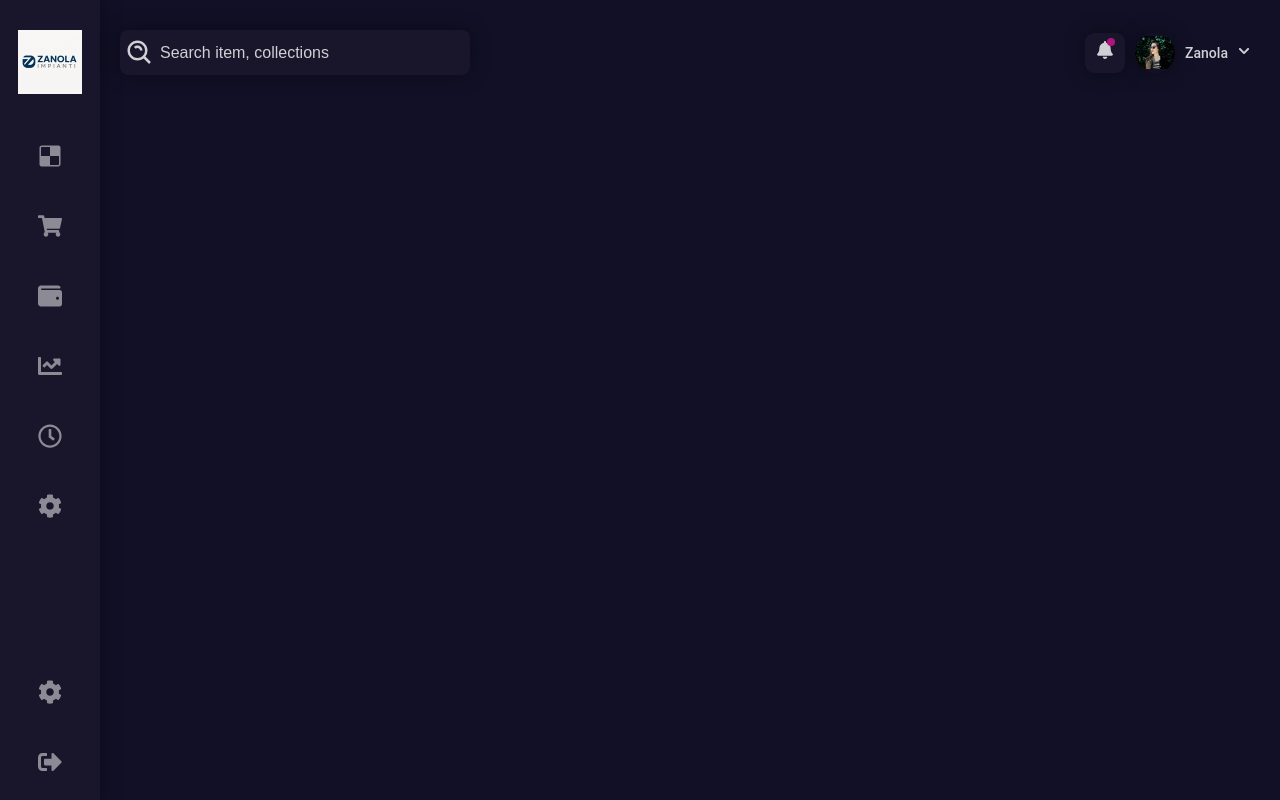
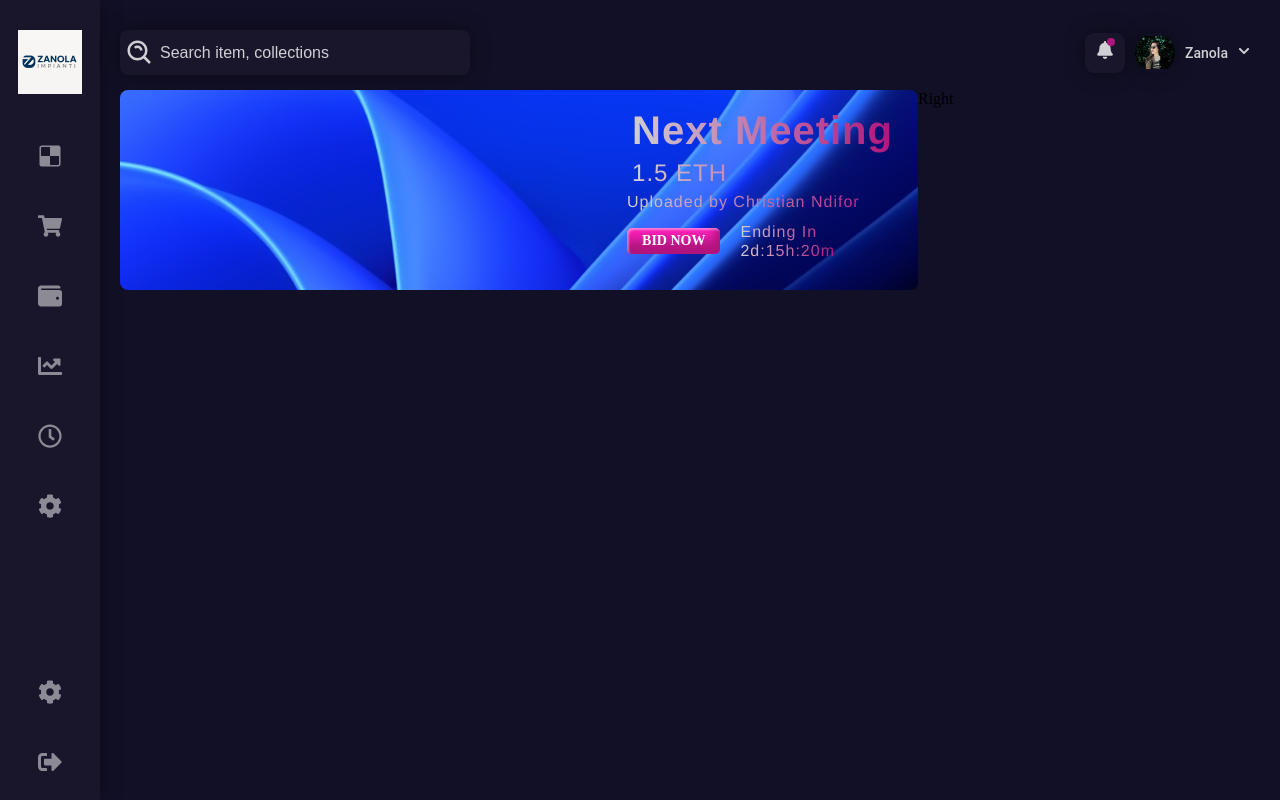
Before and after one commit to Tochiskool/zanola-impianti-dashboard, a React (Vite) app: page / in a window 1280 px wide. Built offline with nearby package versions, Linux system fonts and the light colour scheme.

Commit message:
Worning on the left side of the main container completed

```diff
--- a/src/components/Container/Container.jsx
+++ b/src/components/Container/Container.jsx
@@ -1,11 +1,13 @@
 import React from "react";
 import "./container.css";
 import TopContainer from "../TopContainer/TopContainer";
+import MainContainer from "../MainContainer/MainContainer";
 
 const Container = () => {
   return (
     <div className='container'>
       <TopContainer />
+      <MainContainer />
     </div>
   );
 };
--- /dev/null
+++ b/src/components/MainContainer/MainContainer.jsx
@@ -0,0 +1,28 @@
+import React from "react";
+import "./mainContainer.css";
+const MainContainer = () => {
+  return (
+    <div className='mainContainer'>
+      <div className='left'>
+        <div className='banner'>
+          <div className='textContainer'>
+            <h1>Next Meeting</h1>
+            <h2>1.5 ETH</h2>
+            <p>Uploaded by Christian Ndifor</p>
+            <div className='bid'>
+              <a href='#' className='button1'>
+                Bid Now
+              </a>
+              <p>
+                Ending In <span>2d:15h:20m</span>
+              </p>
+            </div>
+          </div>
+        </div>
+      </div>
+      <div className='right'>Right</div>
+    </div>
+  );
+};
+
+export default MainContainer;
--- /dev/null
+++ b/src/components/MainContainer/mainContainer.css
@@ -0,0 +1,81 @@
+.mainContainer {
+  width: 100%;
+  height: calc(100%-45px);
+  display: flex;
+  padding-top: 15px;
+}
+.mainContainer .left {
+  width: calc(100% - 30%);
+  overflow-y: scroll;
+  transition: all 0.3s cubic-bezier(0.17, 0.81, 0.38, 1.39);
+}
+.mainContainer .left::-webkit-scrollbar {
+  display: none;
+}
+.mainContainer .left .banner {
+  height: 260px;
+}
+.mainContainer .left .banner {
+  background-image: url("/images/1.jpg");
+  background-size: cover;
+  background-position: center;
+  background-repeat: no-repeat;
+  width: 100%;
+  height: 200px;
+  border-radius: 0.5rem;
+  box-shadow: 0px 0px 20px rgba(0, 0, 0, 0.4);
+  position: relative;
+}
+.mainContainer .left .banner .textContainer {
+  position: absolute;
+  right: 20px;
+  bottom: 20px;
+}
+.mainContainer .left .banner .textContainer h1 {
+  font-size: 2.5rem;
+  font-weight: 700;
+  letter-spacing: 1px;
+  margin: 5px;
+  line-height: 1.2;
+  font-family: "Franklin Gothic Medium", "Arial Narrow", Arial, sans-serif;
+  background: linear-gradient(to right, var(--textColor), var(--background));
+  -webkit-background-clip: text;
+  -webkit-text-fill-color: transparent;
+}
+.mainContainer .left .banner .textContainer h2 {
+  font-size: 1.5rem;
+  font-weight: 500;
+  letter-spacing: 1px;
+  margin: 5px;
+  line-height: 1.2;
+  font-family: "Franklin Gothic Medium", "Arial Narrow", Arial, sans-serif;
+  background: linear-gradient(to right, var(--textColor), var(--background));
+  -webkit-background-clip: text;
+  -webkit-text-fill-color: transparent;
+}
+.mainContainer .left .banner .textContainer p {
+  font-size: 1rem;
+  font-weight: 300;
+  letter-spacing: 1px;
+  margin: 5px 0;
+  line-height: 1.2;
+  font-family: "Franklin Gothic Medium", "Arial Narrow", Arial, sans-serif;
+  background: linear-gradient(to right, var(--textColor), var(--background));
+  -webkit-background-clip: text;
+  -webkit-text-fill-color: transparent;
+}
+.mainContainer .left .banner .textContainer .bid {
+  display: flex;
+  align-items: center;
+  margin: 5px 0;
+}
+.mainContainer .left .banner .textContainer .bid p {
+  margin-left: 10px;
+}
+.mainContainer .left .banner .textContainer .bid p span {
+  display: block;
+  color: var(--btnColor);
+}
+.mainContainer .right {
+  width: calc(100% - 70%);
+}
--- a/src/index.css
+++ b/src/index.css
@@ -7,6 +7,7 @@
   --textColor: #d0cfd4;
   --placeHolders: #757380;
   --background: #b1147d;
+  --btnColor: #b1147d;
 }
 
 * {
@@ -14,3 +15,17 @@
   padding: 0;
   box-sizing: border-box;
 }
+.button1 {
+  text-decoration: none;
+  font-size: 14px;
+  color: #fff;
+  font-weight: 600;
+  background: linear-gradient(#ff21bc, #b21783);
+  padding: 5px 15px;
+  border-radius: 5px;
+  margin-right: 10px;
+  text-transform: uppercase;
+  box-shadow: inset 2px 2px 2px rgba(255, 255, 255, 0.4),
+    inset -5px -10px 10px var(--btnColor);
+  cursor: pointer;
+}
```
